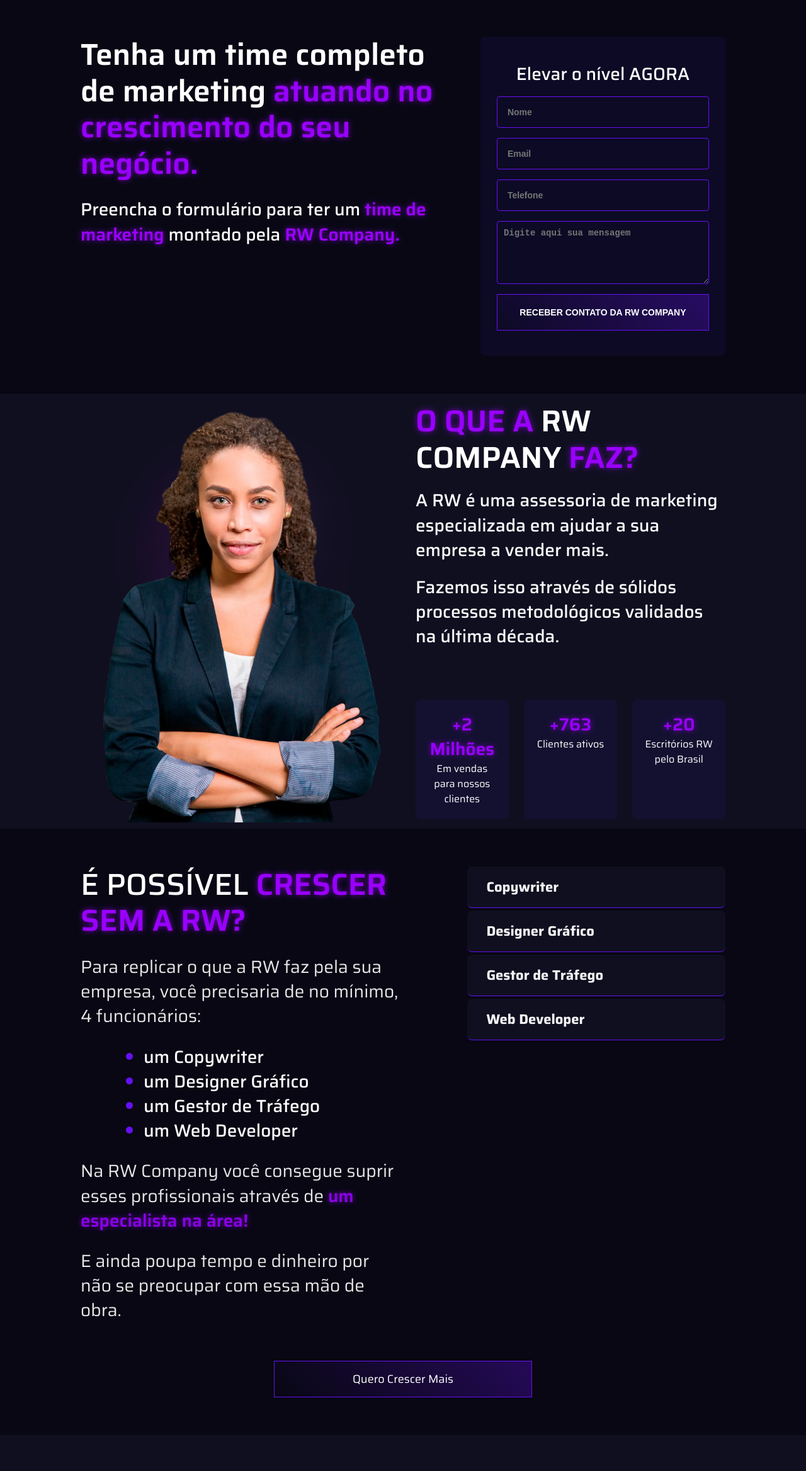
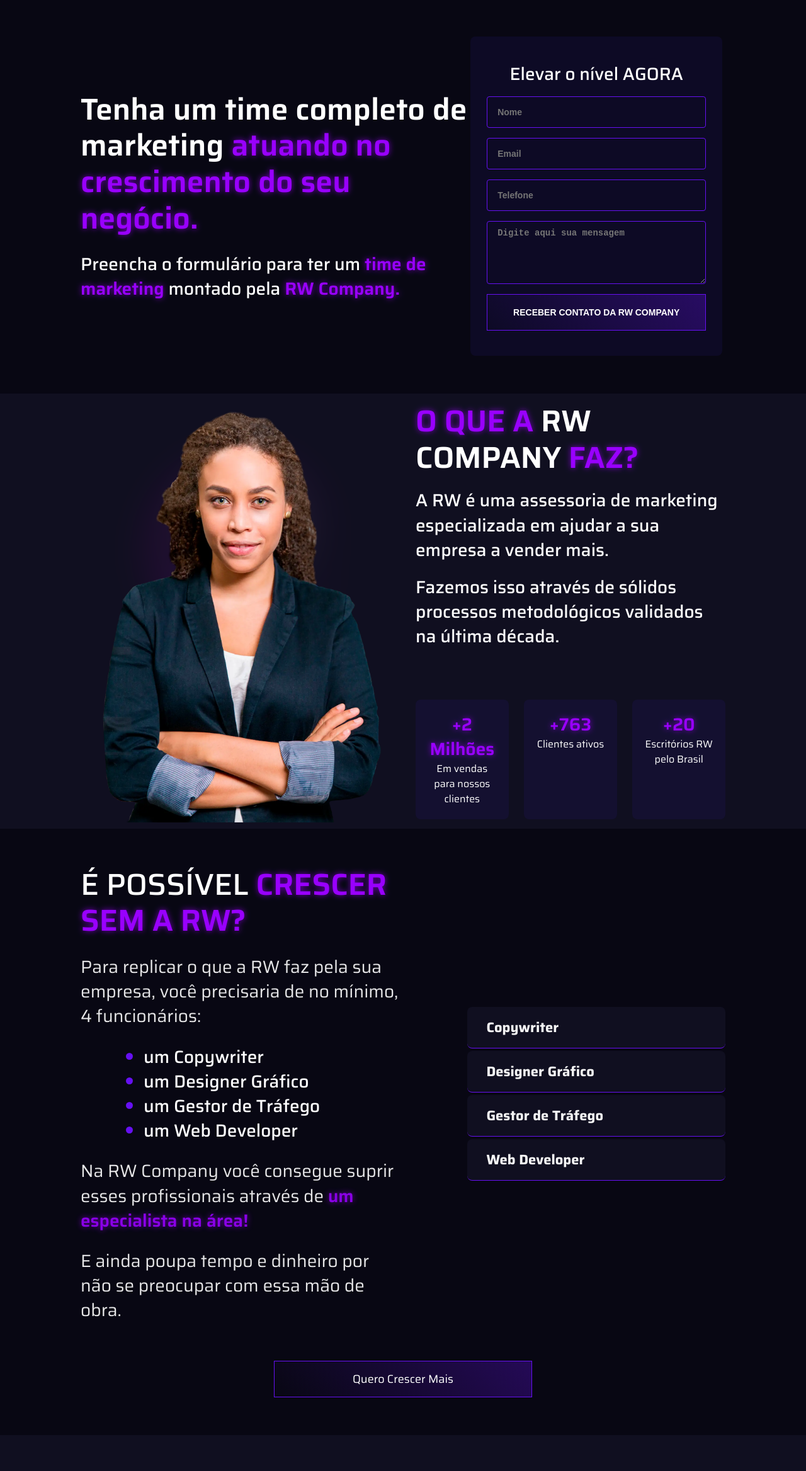
Before and after one commit to RafaelPires2/rw-company, a website: page index.html in a window 1280 px wide. Shown: the part 142-2478 px from the top of the page at 63% size. Drawn offline with Linux system fonts and the light colour scheme.

Commit message:
styles: refactor styles

```diff
--- a/styles/components/c-input.scss
+++ b/styles/components/c-input.scss
@@ -15,10 +15,11 @@
 }
 
 #textareaForm{
-    padding: 1rem;
+    padding: 1rem 1.6rem;
     height: 10rem;
     display: flex;
     align-items: flex-start;
     justify-content: flex-start;
     text-align: left;
+
 }
--- a/styles/components/home.scss
+++ b/styles/components/home.scss
@@ -26,17 +26,21 @@
 }
 .container-main{
     display: flex;
+    align-items: center;
+    width: 100%;
 }
 .content-main{
   display: flex;
   flex-direction: column;
   width: 60%;
-  margin-right: 5%;
   gap: 2.5rem;
 }
 
 .content-form {
+    display: flex;
+    justify-content: center;
     width: 40%;
+
 }
 
 // 425px
--- a/styles/components/section-about.scss
+++ b/styles/components/section-about.scss
@@ -7,6 +7,7 @@
 }
 .container-about{
     display: flex;
+    width: 100%;
 }
 .img-container-about {
     height: 100%;
@@ -15,8 +16,6 @@
     align-items: center;
     justify-content: center;
     position: relative;
-
-
 }
 .circle1 {
     width: 100%;
--- a/styles/components/section-call.scss
+++ b/styles/components/section-call.scss
@@ -97,8 +97,12 @@
     }
 }
 
-@media only screen and (max-width: 375px){
+@media only screen and (max-width: 320px){
     .icon-alert{
         margin-left: 100px;
     }
+
+    .box-call .c-button {
+        font-size: 1.4rem;
+    }
 }
--- a/styles/components/section-services.scss
+++ b/styles/components/section-services.scss
@@ -30,6 +30,9 @@
     display: flex;
     width: 100%;
     gap: 10%;
+    justify-content: center;
+    align-items: center;
+
 }
 .section-services li{
     list-style: initial;
@@ -78,7 +81,7 @@
    }
 
    .section-services .c-button {
-    width: 90%;
+    width: 100%;
    }
    .section-services .wrapper {
     align-items: flex-start;
```
Also changed, not shown: dist/index.css.
